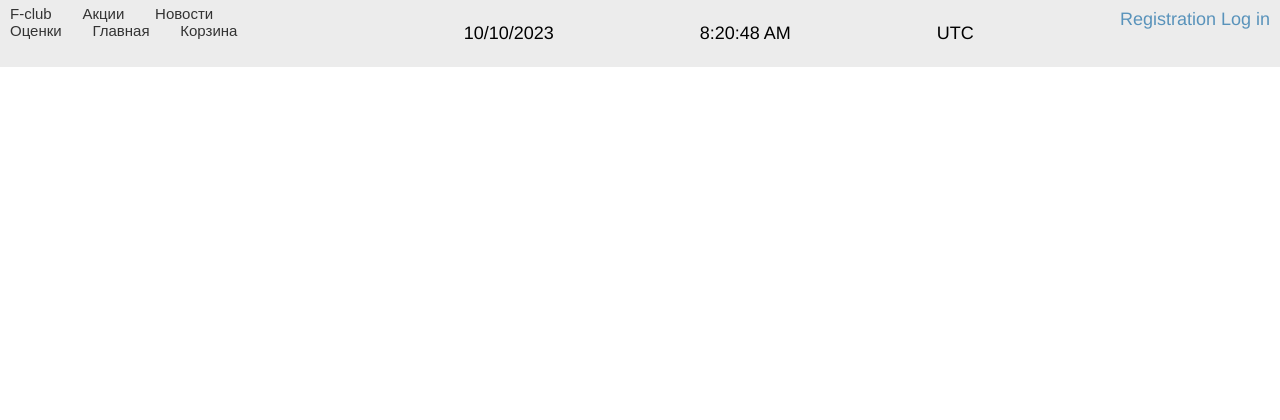
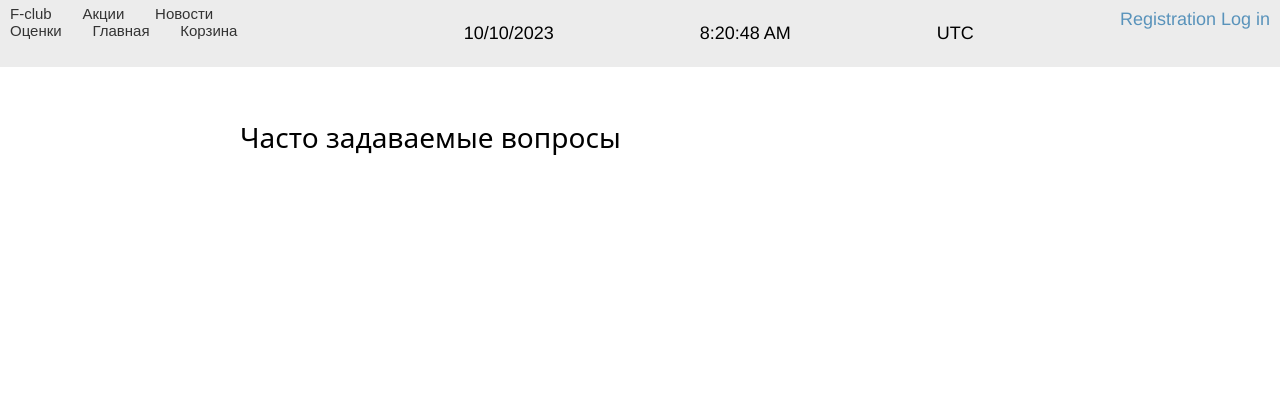
Before and after one commit to SergeyBrykulskii/MDTweb, a Django app: page /faq/ in a window 1280 px wide. Shown: the top 420 px of the page. Run offline with Django 4.2, Linux system fonts and the light colour scheme; data that the repository does not hold is empty.

Commit message:
стили faq

```diff
--- a/FitnessClub/fitnessclub_core/templates/fitnessclub_core/faq.html
+++ b/FitnessClub/fitnessclub_core/templates/fitnessclub_core/faq.html
@@ -1,5 +1,10 @@
 {% extends "base.html" %}
 {% load static %}
+
+
+{% block head %}
+<link href="{% static 'css/faq.css' %}" rel="stylesheet">
+{% endblock %}
 
 {% block title %}
 Часто задаваемые вопросы
@@ -7,6 +12,7 @@
 
 {% block content %}
 <section>
+    <div class="faq-container">
         <h1>Часто задаваемые вопросы</h1>
         {% for faq_item in faq %}
         <div class="faq-item">
@@ -14,6 +20,7 @@
             <p>{{ faq_item.answer }}</p>
             <p>Дата добавления: {{ faq_item.created_date }}</p>
         </div>
+    </div>
     {% endfor %}
 </section>
 
--- /dev/null
+++ b/FitnessClub/static/css/faq.css
@@ -0,0 +1,38 @@
+.faq-container {
+    max-width: 800px;
+    margin: 75px auto;
+    padding: 20px;
+}
+
+
+h1 {
+    font-size: 28px;
+    margin-bottom: 20px;
+}
+
+
+.faq-item {
+    border: 1px solid #ddd;
+    border-radius: 8px;
+    padding: 15px;
+    margin-bottom: 20px;
+}
+
+
+.faq-item h2 {
+    font-size: 22px;
+    margin-bottom: 10px;
+}
+
+
+.faq-item p {
+    font-size: 18px;
+    line-height: 1.6;
+    margin-bottom: 10px;
+}
+
+
+.faq-item p:last-child {
+    margin-bottom: 0;
+    color: #777;
+}
```
Also changed, not shown: FitnessClub/static/images/certificate_border.png (deleted). Lines whose indentation alone changed are shown as unchanged.
